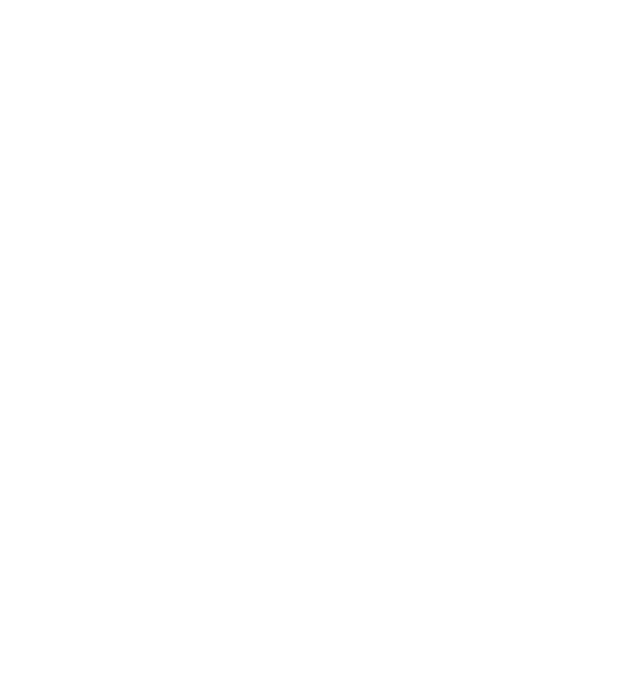
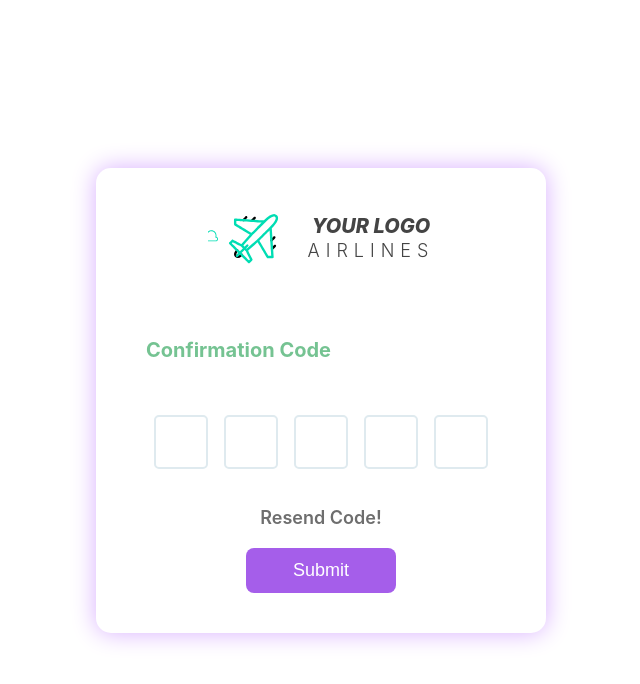
Before and after one commit to nournaderr/bookingsystem, a React (Create React App) app: page /otp in a window 1280 px wide. Before the commit this address had no page. Shown: the top 684 px of the page, without its empty margins (319-959 px from the left). Built offline with nearby package versions, Linux system fonts and the light colour scheme.

Commit message:
Before pushing to origin

```diff
--- a/src/App.js
+++ b/src/App.js
@@ -2,13 +2,17 @@ import { BrowserRouter, Routes, Route } from "react-router-dom";
 import './App.css';
 import Login from './Pages/Login';
 import Register from './Pages/Register';
+import OTP from './Pages/OTP';
+import Home from "./Pages/Home";
 function App() {
   return (
       <BrowserRouter>
       <div className="App">
         <Routes>
+          <Route path="/" element={<Home />} />
           <Route path="/login" element={<Login />} />
           <Route path="/register" element={<Register />} />
+          <Route path="/otp" element={<OTP />} />
         </Routes>
       </div>
       </BrowserRouter>
--- /dev/null
+++ b/src/Components/Nav.js
@@ -0,0 +1,16 @@
+import '../styles/Nav.css'
+export default function Nav (){
+    return(
+        <div className="nav">
+            <h2>YOUR LOGO <br></br><span className='airline'>AIRLINE</span></h2>
+            <ul className='nav-options'>
+                <li><a href="" className='nav-list'>Home</a></li>
+                <li><a href="" className='nav-list'>Reservations</a></li>
+                <li><a href="" className='nav-list'>Hotels</a></li>
+                <li><a href="" className='nav-list'>Community</a></li>
+                <li><button className="sign-up-btn">Sign up</button></li>
+                <li><button className="login-btn-nav">Login</button></li>
+            </ul>
+        </div>
+    )
+}
--- /dev/null
+++ b/src/Pages/Home.js
@@ -0,0 +1,6 @@
+import Nav from "../Components/Nav"
+export default function Home() {
+    return(
+        <Nav />
+    )
+}
--- /dev/null
+++ b/src/Pages/OTP.js
@@ -0,0 +1,36 @@
+import '../styles/Otp.css'
+import '../styles/Login.css'
+import Lottie from 'lottie-react'
+import ap from '../lotties/animation_ljzrexsp.json'
+export default function OTP () {
+    return(
+        <div className='otp'>
+        <div className="otp-card">
+            <div className="title">
+            <div className="lottie">
+            <Lottie loop={true} animationData={ap} style={{height: 100}}/>
+            </div>
+
+            <h2>YOUR LOGO <br></br><span className='airline'>AIRLINES</span></h2>
+
+            </div>
+            <div className='otp-container'>
+            <div className='cc'>
+                Confirmation Code
+            </div>
+            <ul className='boxes'>
+                <li className='li-box'><input className='single-box' /></li>
+                <li className='li-box'><input className='single-box' /></li>
+                <li className='li-box'><input className='single-box' /></li>
+                <li className='li-box'><input className='single-box' /></li>
+                <li className='li-box'><input className='single-box' /></li>
+            </ul>
+
+            </div>
+            <a className='forgot center' href=''>Resend Code!</a>
+            <br />
+            <button className='login-btn sbmt-btn'>Submit</button>
+        </div>
+        </div>
+    )
+}
--- a/src/index.css
+++ b/src/index.css
@@ -39,3 +39,7 @@ label{
   left: 15px;
   top: 10px;
 }
+
+a{
+  text-decoration: none;
+}
--- a/src/styles/Login.css
+++ b/src/styles/Login.css
@@ -81,9 +81,6 @@ input:focus{
     font-size: 18px;
     height: auto;
 }
-a{
-    text-decoration: none;
-}
 .login-btn{
     height: 45px;
     border-radius: 8px;
--- /dev/null
+++ b/src/styles/Nav.css
@@ -0,0 +1,36 @@
+.nav{
+    display: flex;
+    height: 150px;
+    padding: 30px;
+}
+.nav-options{
+    display: flex;
+    height: auto;
+    margin-left: auto;
+
+}
+li{
+    margin: 0 30px 0 30px;
+}
+.nav-list{
+    color: #575757;
+    font-size: 20px;
+}
+.sign-up-btn{
+    background-color: #75C392;
+    width: 100px;
+    height: 35px;
+    border-radius: 12px;
+    border: none;
+    color: white;
+    font-weight: 500;
+}
+.login-btn-nav{
+    background-color: white;
+    border: 3px #A55EEA solid;
+    color: #A55EEA;
+    width: 100px;
+    height: 35px;
+    border-radius: 12px;
+    font-weight: 500;
+}
--- /dev/null
+++ b/src/styles/Otp.css
@@ -0,0 +1,51 @@
+.otp{
+    display: flex;
+}
+.otp-card{
+    border-radius: 15px;
+    box-shadow: 0px 0px 25px #D8AFFF;
+    margin: auto;
+    background-color: white;
+    color: #444;
+    height: auto;
+    padding: 20px 50px 20px 50px;
+}
+.cc{
+    text-align: left;
+        height: auto;
+        color: #75C392;
+        font-size: 20px;
+        font-weight: 700;
+        text-align: left;
+        padding: 50px 0 45px 0;
+}
+.boxes{
+    display: flex;
+    height: auto;
+}
+.single-box{
+    border-radius: 5px;
+    margin: 8px;
+    width: 40px;
+    height: 40px;
+    padding: 5px;
+    text-align: center;
+    font-size: 20px;
+    color: #444;
+}
+li{
+    height: auto;
+}
+.li-box{
+    margin: 0;
+}
+ul{
+    list-style-type: none;
+    padding-inline-start: 0px;
+    padding-bottom: 30px;
+}
+.otp-container{
+    text-align: center;
+    height: auto;
+
+}
```
